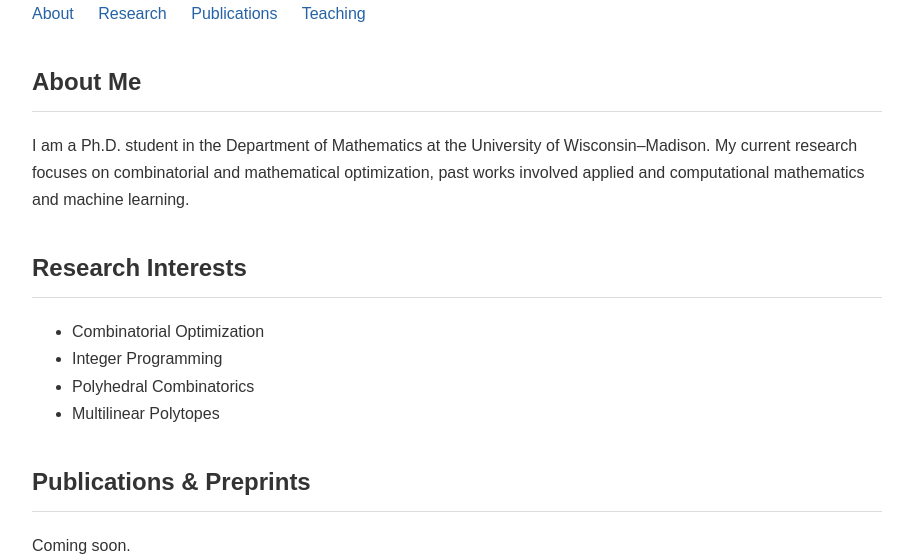
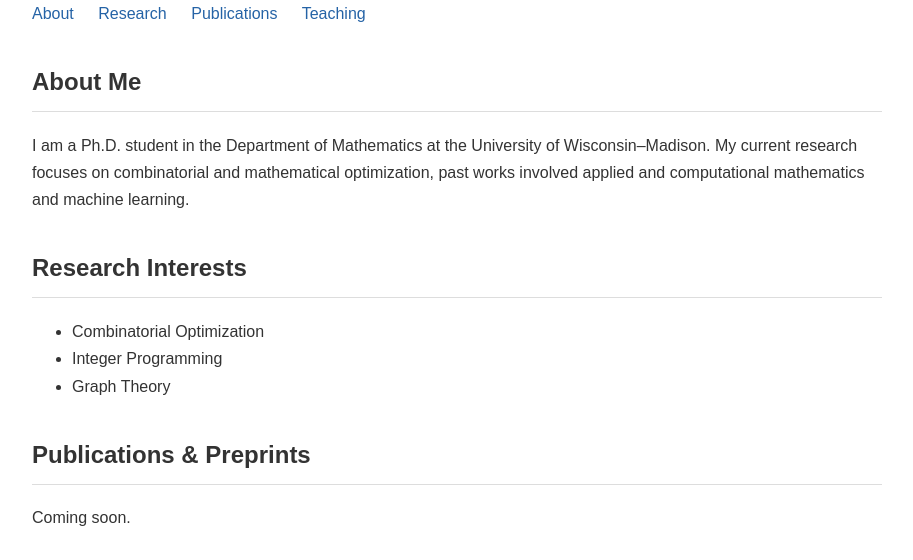
Before and after one commit to BryaneX455/bryanex455.github.io, a plain HTML site: page index.html in a window 1280 px wide. Shown: the part 240-800 px from the top of the page, without its empty margins (183-1096 px from the left). Drawn offline with Linux system fonts and the light colour scheme.

Commit message:
Update RI

```diff
--- a/index.html
+++ b/index.html
@@ -88,8 +88,7 @@
     <ul>
         <li>Combinatorial Optimization</li>
         <li>Integer Programming</li>
-        <li>Polyhedral Combinatorics</li>
-        <li>Multilinear Polytopes</li>
+        <li>Graph Theory</li>
     </ul>
 
     <h2 id="publications">Publications & Preprints</h2>
```
